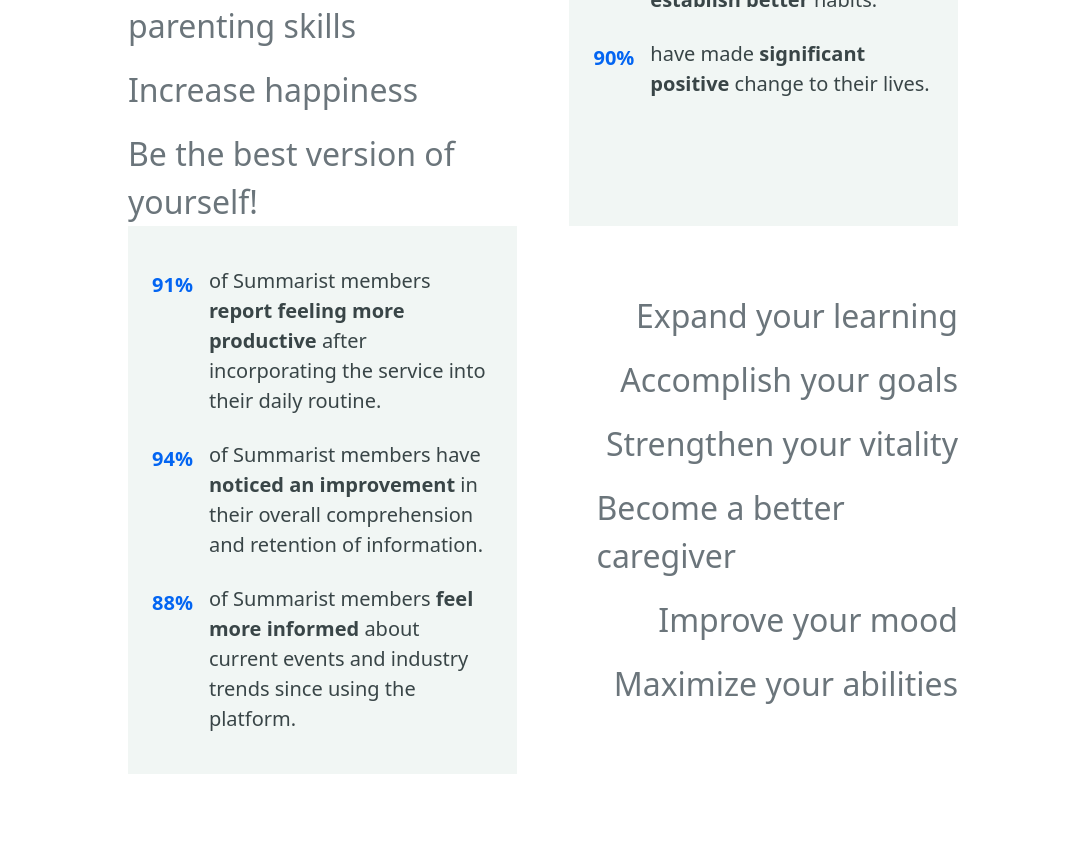
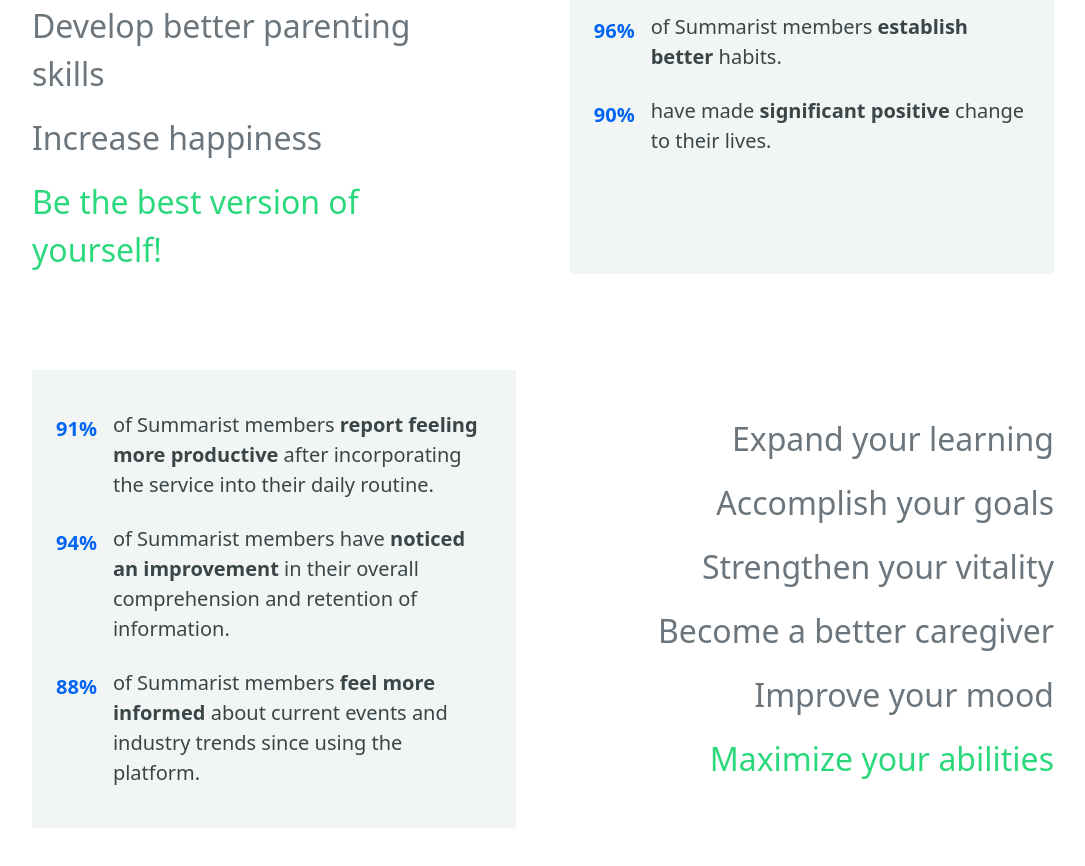
Before and after one commit to connorklee0/summarist, a Next.js app: page / in a window 1280 px wide. Shown: the part 1120-1986 px from the top of the page, without its empty margins (97-1182 px from the left). Before the commit the page ends 1934 px from the top, so only its background shows below. Built offline with nearby package versions, Linux system fonts and the light colour scheme.

Commit message:
add styling elements

```diff
--- a/app/globals.css
+++ b/app/globals.css
@@ -132,7 +132,7 @@
 .statistics__wrapper {
   display: flex;
   gap: 80px;
-  margin: 0 96px;
+  margin: 96px 0;
 }
 
 .statistics__wrapper:last-child {
--- a/components/Home/Features.tsx
+++ b/components/Home/Features.tsx
@@ -1,7 +1,37 @@
-import React from "react";
+"use client";
+
 import { AiFillFileText, AiFillBulb, AiFillAudio } from "react-icons/ai";
+import { useState, useEffect } from "react";
 
 const Features = () => {
+  const [activeIndex, setActiveIndex] = useState(0);
+
+  const headings = [
+    "Enhance your knowledge",
+    "Achieve greater success",
+    "Improve your health",
+    "Develop better parenting skills",
+    "Increase happiness",
+    "Be the best version of yourself!",
+  ];
+
+  const headingsSecond = [
+    "Expand your learning",
+    "Accomplish your goals",
+    "Strengthen your vitality",
+    "Become a better caregiver",
+    "Improve your mood",
+    "Maximize your abilities",
+  ];
+
+  useEffect(() => {
+    const interval = setInterval(() => {
+      setActiveIndex((prevIndex) => (prevIndex + 1) % headings.length);
+    }, 1000);
+
+    return () => clearInterval(interval);
+  }, []);
+
   return (
     <section id="features">
       <div className="container">
@@ -38,16 +68,16 @@
           </div>
           <div className="statistics__wrapper">
             <div className="statistics__content--header">
-              <div className="statistics__heading">Enhance your knowledge</div>
-              <div className="statistics__heading">Achieve greater success</div>
-              <div className="statistics__heading">Improve your health</div>
-              <div className="statistics__heading">
-                Develop better parenting skills
-              </div>
-              <div className="statistics__heading">Increase happiness</div>
-              <div className="statistics__heading">
-                Be the best version of yourself!
-              </div>
+              {headings.map((heading, index) => (
+                <div
+                  key={index}
+                  className={`statistics__heading ${
+                    index === activeIndex ? "statistics__heading--active" : ""
+                  }`}
+                >
+                  {heading}
+                </div>
+              ))}
             </div>
             <div className="statistics__content--details">
               <div className="statistics__data">
@@ -105,16 +135,16 @@
               </div>
             </div>
             <div className="statistics__content--header statistics__content--header-second">
-              <div className="statistics__heading">Expand your learning</div>
-              <div className="statistics__heading">Accomplish your goals</div>
-              <div className="statistics__heading">
-                Strengthen your vitality
-              </div>
-              <div className="statistics__heading">
-                Become a better caregiver
-              </div>
-              <div className="statistics__heading">Improve your mood</div>
-              <div className="statistics__heading">Maximize your abilities</div>
+              {headingsSecond.map((heading, index) => (
+                <div
+                  key={index}
+                  className={`statistics__heading ${
+                    index === activeIndex ? "statistics__heading--active" : ""
+                  }`}
+                >
+                  {heading}
+                </div>
+              ))}
             </div>
           </div>
         </div>
```
